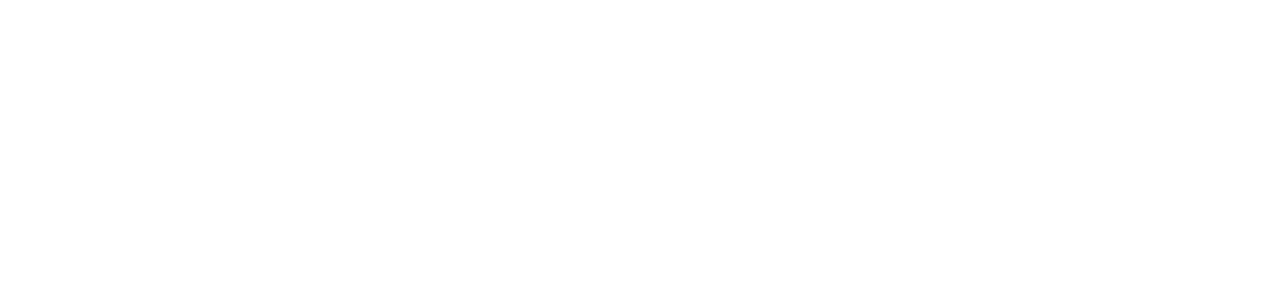
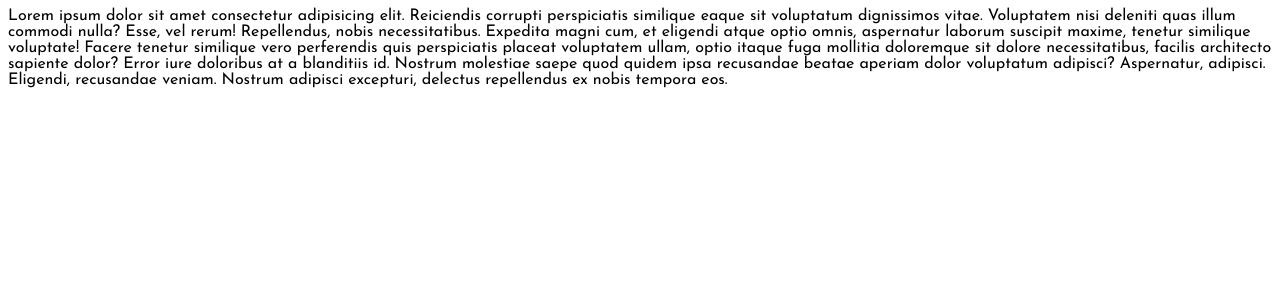
Before and after one commit to Lewis-mbui/fem-todo, a React (Vite) app: page / in a window 1280 px wide. Shown: the top 300 px of the page. Built offline with nearby package versions, Linux system fonts and the light colour scheme.

Commit message:
Add fonts

```diff
--- a/src/App.tsx
+++ b/src/App.tsx
@@ -1,11 +1,20 @@
-
 function App() {
-
   return (
     <>
-
+      Lorem ipsum dolor sit amet consectetur adipisicing elit. Reiciendis
+      corrupti perspiciatis similique eaque sit voluptatum dignissimos vitae.
+      Voluptatem nisi deleniti quas illum commodi nulla? Esse, vel rerum!
+      Repellendus, nobis necessitatibus. Expedita magni cum, et eligendi atque
+      optio omnis, aspernatur laborum suscipit maxime, tenetur similique
+      voluptate! Facere tenetur similique vero perferendis quis perspiciatis
+      placeat voluptatem ullam, optio itaque fuga mollitia doloremque sit dolore
+      necessitatibus, facilis architecto sapiente dolor? Error iure doloribus at
+      a blanditiis id. Nostrum molestiae saepe quod quidem ipsa recusandae
+      beatae aperiam dolor voluptatum adipisci? Aspernatur, adipisci. Eligendi,
+      recusandae veniam. Nostrum adipisci excepturi, delectus repellendus ex
+      nobis tempora eos.
     </>
-  )
+  );
 }
 
-export default App
+export default App;
--- a/src/index.css
+++ b/src/index.css
@@ -0,0 +1,22 @@
+/* FONTS */
+/* josefin-sans-regular - latin */
+@font-face {
+  font-display: swap; /* Check https://developer.mozilla.org/en-US/docs/Web/CSS/@font-face/font-display for other options. */
+  font-family: "Josefin Sans";
+  font-style: normal;
+  font-weight: 400;
+  src: url("/fonts/josefin-sans-v34-latin-regular.woff2") format("woff2"); /* Chrome 36+, Opera 23+, Firefox 39+, Safari 12+, iOS 10+ */
+}
+
+/* josefin-sans-700 - latin */
+@font-face {
+  font-display: swap; /* Check https://developer.mozilla.org/en-US/docs/Web/CSS/@font-face/font-display for other options. */
+  font-family: "Josefin Sans";
+  font-style: normal;
+  font-weight: 700;
+  src: url("/fonts/josefin-sans-v34-latin-700.woff2") format("woff2"); /* Chrome 36+, Opera 23+, Firefox 39+, Safari 12+, iOS 10+ */
+}
+
+body {
+  font-family: "Josefin Sans";
+}
```
Also changed, not shown: public/fonts/josefin-sans-v34-latin-700.woff2 (added), public/fonts/josefin-sans-v34-latin-regular.woff2 (added).
